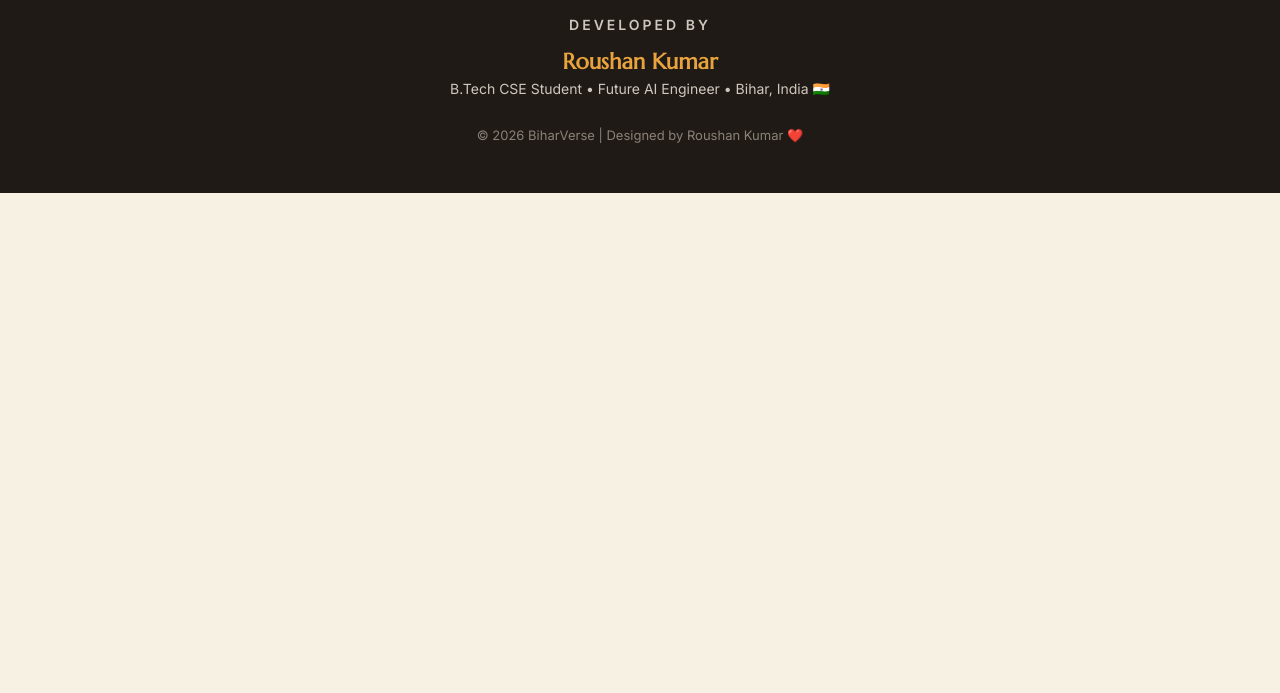
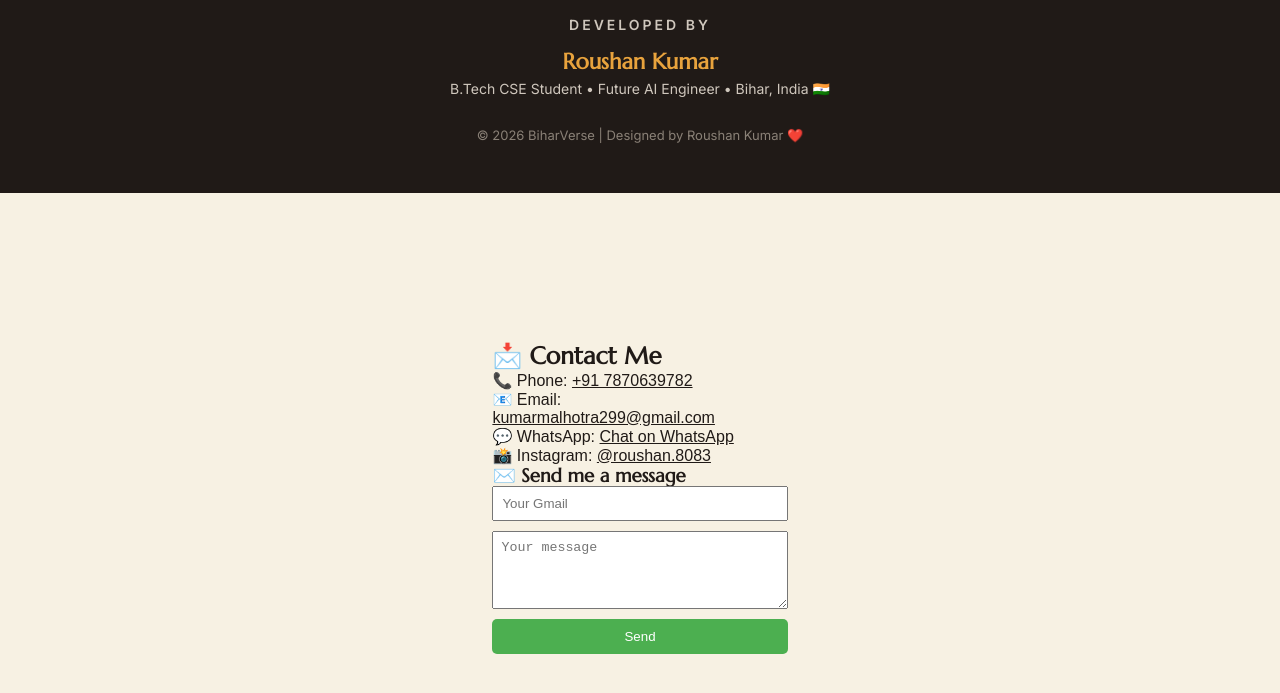
Before and after one commit to rkumar7870639782-maker/Bihar-Verses, a plain HTML site: page index.html in a window 1280 px wide. Shown: the part 11253-11946 px from the top of the page. Before the commit the page ends 11446 px from the top, so only its background shows below. Drawn offline with Linux system fonts and the light colour scheme.

Commit message:
Add contact section with form and social links

```diff
--- a/index.html
+++ b/index.html
@@ -485,5 +485,19 @@
 </div>
 
 <script src="script.js"></script>
+  <section id="contact" style="max-width:500px;margin:40px auto;font-family:sans-serif;">
+  <h2>📩 Contact Me</h2>
+  <p>📞 Phone: <a href="tel:+917870639782">+91 7870639782</a></p>
+  <p>📧 Email: <a href="mailto:kumarmalhotra299@gmail.com">kumarmalhotra299@gmail.com</a></p>
+  <p>💬 WhatsApp: <a href="https://wa.me/917870639782" target="_blank">Chat on WhatsApp</a></p>
+  <p>📸 Instagram: <a href="https://instagram.com/roushan.8083" target="_blank">@roushan.8083</a></p>
+
+  <h3>✉️ Send me a message</h3>
+  <form action="https://formspree.io/f/xwvgkbkd" method="POST" style="display:flex;flex-direction:column;gap:10px;">
+    <input type="email" name="email" placeholder="Your Gmail" required style="padding:8px;">
+    <textarea name="message" placeholder="Your message" required rows="4" style="padding:8px;"></textarea>
+    <button type="submit" style="padding:10px;background:#4CAF50;color:white;border:none;border-radius:5px;cursor:pointer;">Send</button>
+  </form>
+  </section>
 </body>
   </html>
```
